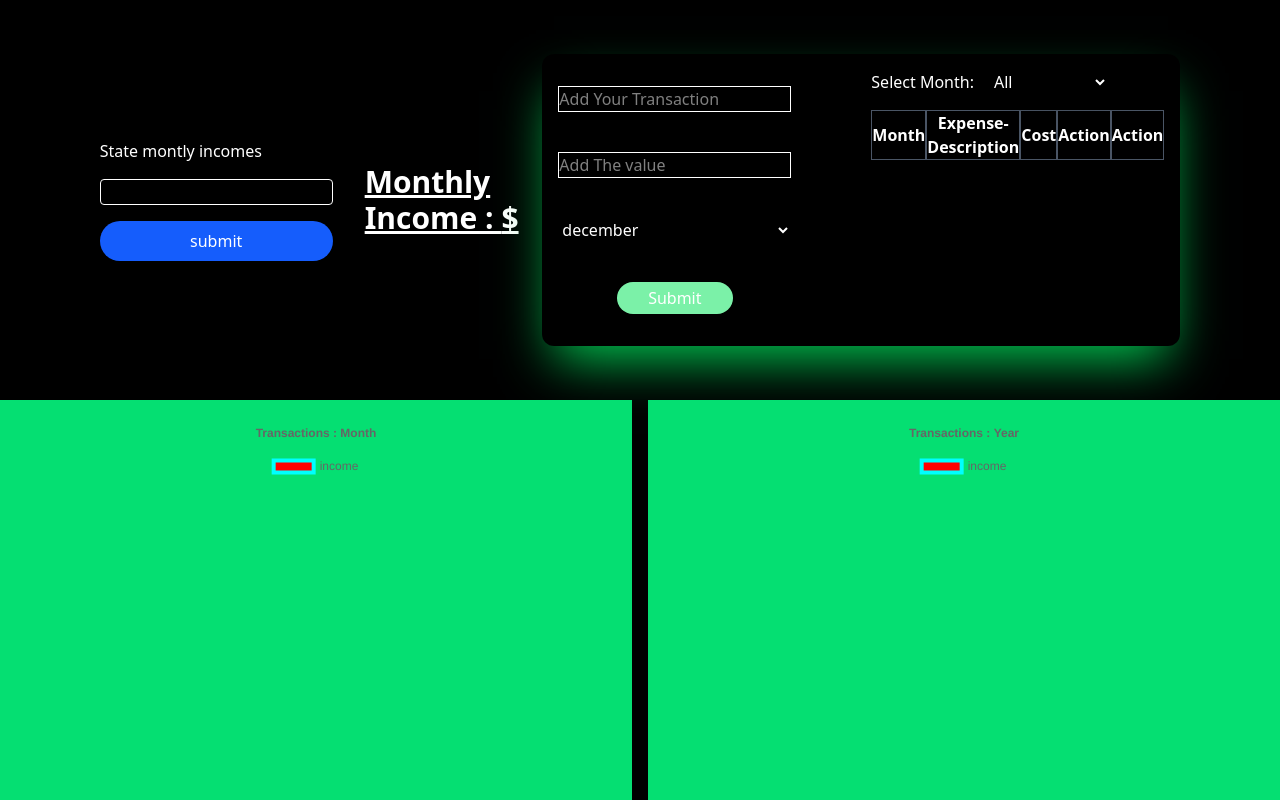
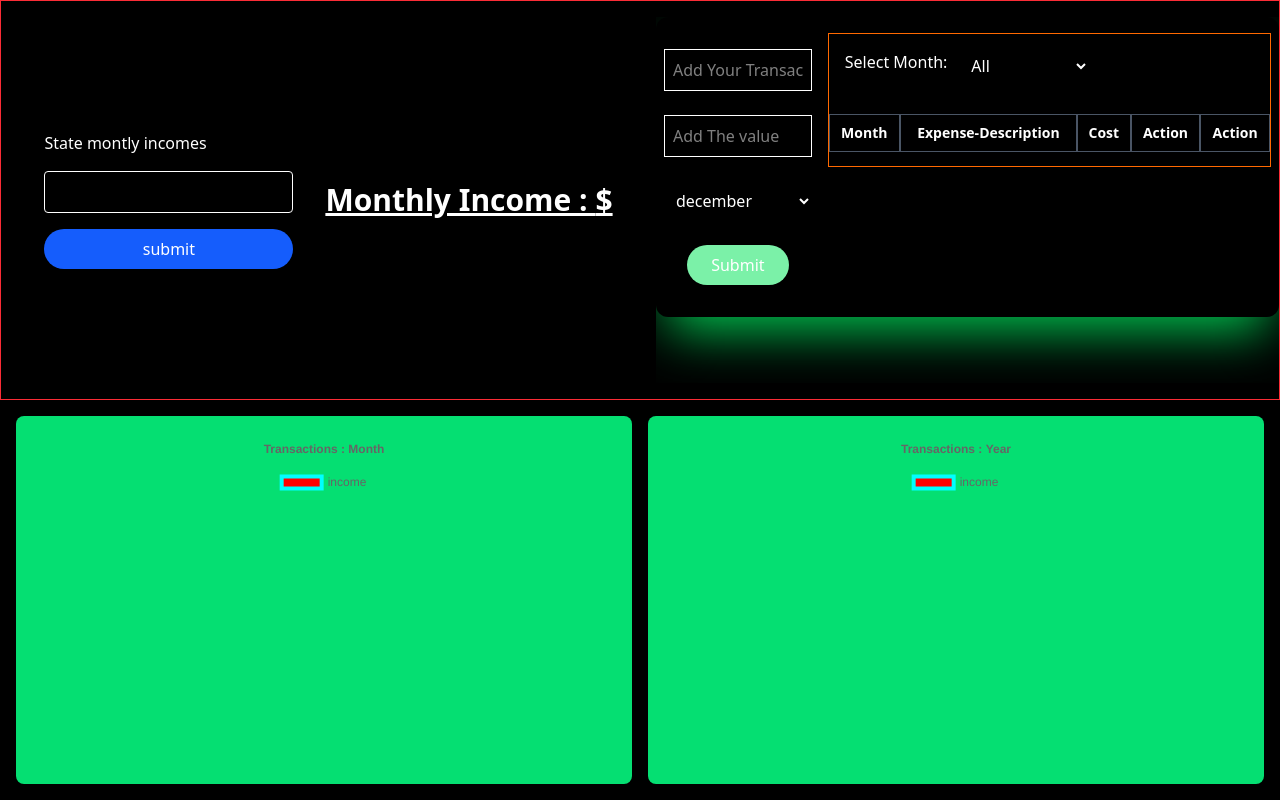
Before and after one commit to Arthour98/Finance-Graph-Chart, a React (Vite) app: page / in a window 1280 px wide. Built offline with nearby package versions, Linux system fonts and the light colour scheme.

Commit message:
so far so good the layout

```diff
--- a/src/App.jsx
+++ b/src/App.jsx
@@ -12,22 +12,30 @@ function App() {
 
 
   return (
-<>
-<TransactionProvider>
-    <div className='flex flex-col h-[75vh] lg:flex-row justify-center items-center lg:h-[50vh] text-white bg-black gap-4'>
-      <IncomeGrid/>
-    <TransactionGrid/>
-    </div>
-    <div className="flex w-full h-full flex-col  bg-black lg:flex-row lg:h-[50vh] gap-4">
-      <div className="flex-1 min-w-0 bg-green-400 p-4">
-      <GraphMonth/>
+    <TransactionProvider>
+      <div className="min-h-[100vh] max-h-[100%] h-[100vh]
+      min-w-full max-w-full w-full bg-black flex flex-col overflow-hidden">
+        <div className="flex-1 min-h-[50%] max-h-[50%]
+         flex flex-col border border-red-500 lg:flex-row
+        gap-2 md:gap-4 p-2 md:p-4 text-white ">
+          <div className="flex-1 min-w-[50%] flex-shrink-1">
+            <IncomeGrid />
+          </div>
+          <div className="flex-1 min-w-[50%] flex-shrink-1 overflow-hidden">
+            <TransactionGrid />
+          </div>
+        </div>
+        <div className="flex-1 flex flex-col lg:flex-row gap-2 md:gap-4 p-2 md:p-4 min-h-0">
+          <div className="flex-1 bg-green-400 rounded-lg p-2 md:p-4 min-h-0">
+            <GraphMonth />
+          </div>
+          <div className="flex-1 bg-green-400 rounded-lg p-2 md:p-4 min-h-0">
+            <GraphYear />
+          </div>
+        </div>
       </div>
-            <div className="flex-1 min-w-0  bg-green-400 p-4">
-      <GraphYear/>
-      </div>
-    </div>
     </TransactionProvider>
-</>
+
   )
 }
 
--- a/src/components/GraphYear.jsx
+++ b/src/components/GraphYear.jsx
@@ -1,48 +1,80 @@
-import {useMemo} from "react";
+import { useMemo, useEffect } from "react";
 import Pie from "./PieChart";
 import { useTransactions } from "./TransactionContext";
 
 
-const GraphYear=()=>
-{
-const{transactions,income}=useTransactions();
+const GraphYear = () => {
+    const { transactions, income } = useTransactions();
 
 
-const labels=
-[...transactions.map(t=>t.description),"income"];
+    const formated_transactions = useMemo(() => {
+        let transactions_ref = Array.from(transactions);
+        transactions_ref?.forEach((t, index) => {
+            let desc = t?.description;
+            let ref_obj = { ...t };
+            for (let i = transactions?.length - 1; i >= index + 1; i--) {
+                if (desc == transactions_ref[i]?.description) {
+
+                    t = { ...t, value: ref_obj.value += transactions_ref[i].value }
+                    transactions_ref.splice(i, 1);
+                }
+                else {
+                    continue;
+                }
+            }
+            transactions_ref[index] = t;
+        });
+        let res = transactions_ref;
+        console.log("RESSSS:", res)
+        return res
+
+    }, [transactions])
+
+    const labels = useMemo(() => {
+        let res = [...formated_transactions?.map(t => t?.description), "income"]
+        return res;
+    }, [formated_transactions]);
+
+    const values = useMemo(() => {
+        let res = [...formated_transactions?.map(t => t.value),
+        Number(income * 12)];
+        return res;
+    }, [formated_transactions]);
 
 
-const values=
-[...transactions.map(t=>t.value),Number(income*12)];
+    useEffect(() => {
+        console.log("transactions:", transactions)
+        console.log("labels", labels)
+        console.log("values", values);
+    }, [transactions])
 
 
-
-const data=
+    const data =
     {
-    labels:labels,
-    datasets:[{
-        label:"transaction",
-        data:values,
-        backgroundColor:labels.map((l)=>l!=="income"?
-            `rgb(${Math.floor(Math.random()*255)},
-            ${Math.floor(Math.random()*255)},
-            ${Math.floor(Math.random()*255)})`:`rgb(255,0,0)`
+        labels: labels,
+        datasets: [{
+            label: "transaction",
+            data: values,
+            backgroundColor: labels?.map((l) => l !== "income" ?
+                `rgb(${Math.floor(Math.random() * 255)},
+            ${Math.floor(Math.random() * 255)},
+            ${Math.floor(Math.random() * 255)})` : `rgb(255,0,0)`
             ),
-        borderColor:`cyan`,
-        borderWidth:4
+            borderColor: `cyan`,
+            borderWidth: 4
         }]
     };
 
 
-const options=
+    const options =
     {
         responsive: true,
         plugins: {
-title:  { display:true, text: 'Transactions : Year' },
+            title: { display: true, text: 'Transactions : Year' },
         }
     };
 
-return(
+    return (
         <Pie data={data} options={options} />
     )
 }
--- a/src/components/GridOfTransactions.jsx
+++ b/src/components/GridOfTransactions.jsx
@@ -5,24 +5,25 @@ import TransactionList from "./TransactionList";
 
 
 
-const TransactionGrid=()=>
-{
+const TransactionGrid = () => {
 
-return(
-    <>
-        <div className="transaction-container flex flex-col basis-1/3 shadow-2xl
-         shadow-green-500 p-4 rounded-xl justify-center gap-20
-         lg:flex-row">
-            <div className="form-col flex flex-1/2 lg:basis-1">
-                <TransactionForm/>
+    return (
+
+        <div className="transaction-container flex flex-col
+         basis-1 shadow-2xl shadow-green-500 p-2 md:p-4 rounded-xl justify-center
+          gap-2 md:gap-4 lg:min-h-[50%] lg:flex-row lg:justify-center min-w-0"
+        >
+            <div className="form-col flex flex-1 lg:flex-1 min-w-[25%]">
+                <TransactionForm />
             </div>
 
-            <div className="list-col flex-1/1  h-1/2 overflow-y-scroll scrollbar-hide">
-                <TransactionList/>
+            <div className="list-col flex-1 lg:flex-1 overflow-hidden
+              min-w-[75%] max-h-[50%] ">
+                <TransactionList />
             </div>
         </div>
-    </>
-)
+
+    )
 }
 
 export default TransactionGrid;
--- a/src/components/Incomes.jsx
+++ b/src/components/Incomes.jsx
@@ -1,34 +1,33 @@
-import React,{useState,useRef,useMemo}from "react";
+import React, { useState, useRef, useMemo } from "react";
 import { useTransactions } from "./TransactionContext";
 
-const IncomeGrid=()=>
-{
-    const {income,addIncome}=useTransactions();
-    const incomeRef=useRef(null);
+const IncomeGrid = () => {
+    const { income, addIncome } = useTransactions();
+    const incomeRef = useRef(null);
 
-    const handleIncome=(e)=>
-    {
+    const handleIncome = (e) => {
         e.preventDefault();
-        let newIncome=incomeRef.current.value;
+        let newIncome = incomeRef.current.value;
         addIncome(newIncome);
-        incomeRef.current.value="";
+        incomeRef.current.value = "";
     }
 
-    return(
-        <>
-        <div className="container flex flex-col lg:flex-row basis-1/3 items-center justify-center gap-8 ">
-            <form className="flex gap-4 flex-col"onSubmit={handleIncome}>
-                <label>
+    return (
+
+        <div className="container min-h-[50%] flex flex-col
+             lg:flex-row lg:min-h-full basis-1/2 items-center justify-center gap-8 ">
+            <form className="flex gap-2 md:gap-4 flex-col w-full md:w-auto" onSubmit={handleIncome}>
+                <label className="text-sm md:text-base">
                     State montly incomes
                 </label>
                 <input type="number" step="any" ref={incomeRef}
-                className="border rounded-sm"/>
+                    className="border rounded-sm text-sm md:text-base p-2" />
                 <input type="submit"
-                className="bg-blue-600 rounded-3xl py-2 px-4 cursor-pointer" value="submit"/>
+                    className="bg-blue-600 rounded-3xl py-2 px-4 cursor-pointer text-sm md:text-base" value="submit" />
             </form>
-            <p className="font-extrabold text-3xl underline" id="income-value">Monthly Income : {income}$</p>
+            <p className="font-extrabold text-lg md:text-3xl underline text-center md:text-left" id="income-value">Monthly Income : {income}$</p>
         </div>
-        </>
+
     )
 
 }
--- a/src/components/TransactionForm.jsx
+++ b/src/components/TransactionForm.jsx
@@ -2,10 +2,10 @@ import React, { useRef } from "react";
 import { useTransactions } from "./TransactionContext";
 
 const TransactionForm = () => {
-  const { addTransaction,transactions } = useTransactions();
-    let descriptionRef=useRef(null);
-    let valueRef=useRef(null);
-    let selectRef=useRef(null);
+  const { addTransaction, transactions } = useTransactions();
+  let descriptionRef = useRef(null);
+  let valueRef = useRef(null);
+  let selectRef = useRef(null);
 
 
 
@@ -17,45 +17,44 @@ const TransactionForm = () => {
 
 
 
-    let description=descriptionRef.current.value;
-    let value=valueRef.current.value;
-    let month=selectRef.current.value;
-    let id=transactions.length>0?transactions[transactions.length-1]["id"]+1:1;
-    let newTransaction={id,description,value:Number(value),month}
+    let description = descriptionRef.current.value;
+    let value = valueRef.current.value;
+    let month = selectRef.current.value;
+    let id = transactions.length > 0 ? transactions[transactions.length - 1]["id"] + 1 : 1;
+    let newTransaction = { id, description, value: Number(value), month }
     addTransaction(newTransaction);
-    descriptionRef.current.value="";
-    valueRef.current.value="";
-    selectRef.current,value="";
+    descriptionRef.current.value = "";
+    valueRef.current.value = "";
+    selectRef.current, value = "";
   };
 
-    const months=["december","january","february","march","april",
-      "may","june","july","august","semptember","octomber","november"];
+  const months = ["december", "january", "february", "march", "april",
+    "may", "june", "july", "august", "semptember", "octomber", "november"];
 
   return (
     <form id="transaction-form" onSubmit={submitTransaction}
-    className="flex flex-col gap-10 basis-1/2 py-4 ">
+      className="flex flex-col justify-start gap-3 md:gap-6 py-2 md:py-4 w-full min-w-0">
       <input
         type="text"
         ref={descriptionRef}
         placeholder="Add Your Transaction"
-        className="outline-blue-400 border"
+        className="outline-blue-400 border p-2 text-sm md:text-base"
       />
       <input
         type="number"
-       ref={valueRef}
+        ref={valueRef}
         placeholder="Add The value"
-        className="outline-blue-400 border"
+        className="outline-blue-400 border p-2 text-sm md:text-base"
         step="any"
       />
-      <select className="shadow-xl cursor-pointer" ref={selectRef}>
-        {months.map((month,index)=>
-          {
-           return <option className="text-black" key={index} value={month}>{month}</option>
-          }
+      <select className="shadow-xl cursor-pointer p-2 text-sm md:text-base" ref={selectRef}>
+        {months.map((month, index) => {
+          return <option className="text-black" key={index} value={month}>{month}</option>
+        }
         )}
       </select>
       <input type="submit" value="Submit"
-      className="bg-green-300 flex w-1/2 self-center rounded-3xl py-1 cursor-pointer "/>
+        className="bg-green-300 flex self-center rounded-3xl py-2 px-6 cursor-pointer text-sm md:text-base" />
     </form>
 
   );
--- a/src/components/TransactionList.jsx
+++ b/src/components/TransactionList.jsx
@@ -1,73 +1,109 @@
-import React,{useState} from "react";
+import React, { useState } from "react";
 import { useTransactions } from "./TransactionContext";
 
 
-const TransactionList=()=>
-{
-const {deleteTransaction,transactions,month,selectMonth}=useTransactions();
-const months=["all","december","january","february","march","april",
-    "may","june","july","august","semptember","octomber","november"];
+const TransactionList = () => {
+    const { deleteTransaction, transactions, month, selectMonth } = useTransactions();
+    const months = ["all", "december", "january", "february", "march", "april",
+        "may", "june", "july", "august", "semptember", "octomber", "november"];
 
 
-const handleFilter=(e)=>
-{
+    const handleFilter = (e) => {
         selectMonth(e.target.value);
     }
-const filteredTransactions=month?transactions.filter(transaction => transaction.month === month):transactions;
+    const filteredTransactions = month ? transactions.filter(transaction => transaction.month === month) : transactions;
     console.log(month);
 
 
-return(
-    <>
-<label>Select Month:</label>
+    return (
+        <div className="min-h-[50%] max-h-[50%] border border-orange-500
+         w-full flex flex-col overflow-hidden">
+            <div className="sticky top-0 bg-black p-2 md:p-4 flex flex-col sm:flex-row gap-2 sm:gap-4">
+                <label className="text-sm md:text-base">Select Month:</label>
                 <select onInput={handleFilter}
-className="ml-4 capitalize shadow-xl cursor-pointer">
-{months.map((month,index)=>
-    {
+                    className="capitalize shadow-xl cursor-pointer p-1 text-sm md:text-base">
+                    {months.map((month, index) => {
                         return <option className="text-black" key={index} value={month}>{month}</option>
                     }
                     )}
                 </select>
-    <table className="border-separate border-gray-600
-     w-1/1 border-spacing-y-4 table-auto shadow-md
-     ">
-        <thead>
-            <tr >
-                <th className="border border-gray-600">Month</th>
-                <th className="border border-gray-600">Expense-Description</th>
-                <th className="border border-gray-600">Cost</th>
-                <th className="border border-gray-600">Action</th>
-                <th className="border border-gray-600">Action</th>
+            </div>
+            <div className="flex-1 w-full overflow-y-scroll scrollbar-hide">
+                {/* Desktop Table View */}
+                <table className="hidden md:table border-separate border-gray-600
+                w-full border-spacing-y-2 md:border-spacing-y-4 table-auto shadow-md ">
+                    <thead className="sticky top-0 bg-black  ">
+                        <tr>
+                            <th className="border border-gray-600 p-2 text-xs md:text-sm">Month</th>
+                            <th className="border border-gray-600 p-2 text-xs md:text-sm">Expense-Description</th>
+                            <th className="border border-gray-600 p-2 text-xs md:text-sm">Cost</th>
+                            <th className="border border-gray-600 p-2 text-xs md:text-sm">Action</th>
+                            <th className="border border-gray-600 p-2 text-xs md:text-sm">Action</th>
                         </tr>
                     </thead>
                     <tbody>
-        {filteredTransactions.map((transaction,index)=>
-        {
+                        {filteredTransactions.map((transaction, index) => {
                             return <tr key={index}>
-                <td className="border border-gray-800 text-center capitalize ">
+                                <td className="border border-gray-800 text-center capitalize p-2 text-xs md:text-sm">
                                     <p className="font-bold">{transaction.month}</p>
                                 </td>
-                <td className="border border-gray-800 ">
-                    <p className="w-[20ch] break-words">{transaction.description}</p>
+                                <td className="border border-gray-800 text-center p-2 text-xs md:text-sm">
+                                    <p className="break-words">{transaction.description}</p>
                                 </td>
-                <td className="border border-gray-600">
+                                <td className="border border-gray-600 p-2 text-xs md:text-sm">
                                     <p className="text-center">{parseFloat(transaction.value)}$</p>
                                 </td>
-                <td className="">
+                                <td className="p-1">
                                     <div className="flex justify-center">
-                    <button className="bg-amber-500 cursor-pointer py-2 px-4 rounded-4xl ">Inspect</button>
+                                        <button className="bg-amber-500 cursor-pointer py-1 px-3 md:py-2 md:px-4 rounded-4xl text-xs md:text-sm">
+                                            Inspect</button>
                                     </div>
                                 </td>
-                <td className=" ">
+                                <td className="p-1">
                                     <div className="flex justify-center">
-                    <button className="bg-red-500 cursor-pointer py-2 px-4 rounded-4xl "
-                    onClick={()=>deleteTransaction(transaction.id)}>Delete</button>
+                                        <button className="bg-red-500 cursor-pointer py-1 px-3 md:py-2 md:px-4 rounded-4xl text-xs md:text-sm"
+                                            onClick={() => deleteTransaction(transaction.id)}>Delete</button>
                                     </div>
                                 </td>
                             </tr>
                         })}
                     </tbody>
                 </table>
-    </>
-)}
+
+                {/* Mobile Card View */}
+                <div className="md:hidden space-y-2 p-2">
+                    {filteredTransactions.map((transaction, index) => {
+                        return (
+                            <div key={index} className="border border-gray-600 rounded-lg p-3 bg-gray-900">
+                                <div className="grid grid-cols-2 gap-2 mb-2">
+                                    <div>
+                                        <p className="text-xs text-gray-400">Month</p>
+                                        <p className="font-bold capitalize text-sm">{transaction.month}</p>
+                                    </div>
+                                    <div>
+                                        <p className="text-xs text-gray-400">Cost</p>
+                                        <p className="font-bold text-sm">{parseFloat(transaction.value)}$</p>
+                                    </div>
+                                </div>
+                                <div className="mb-2">
+                                    <p className="text-xs text-gray-400">Description</p>
+                                    <p className="text-sm break-words">{transaction.description}</p>
+                                </div>
+                                <div className="flex gap-2 justify-center">
+                                    <button className="bg-amber-500 cursor-pointer py-1 px-3 rounded-4xl text-xs flex-1">
+                                        Inspect
+                                    </button>
+                                    <button className="bg-red-500 cursor-pointer py-1 px-3 rounded-4xl text-xs flex-1"
+                                        onClick={() => deleteTransaction(transaction.id)}>
+                                        Delete
+                                    </button>
+                                </div>
+                            </div>
+                        )
+                    })}
+                </div>
+            </div>
+        </div>
+    )
+}
 export default TransactionList;
```
Lines whose indentation alone changed are shown as unchanged.
